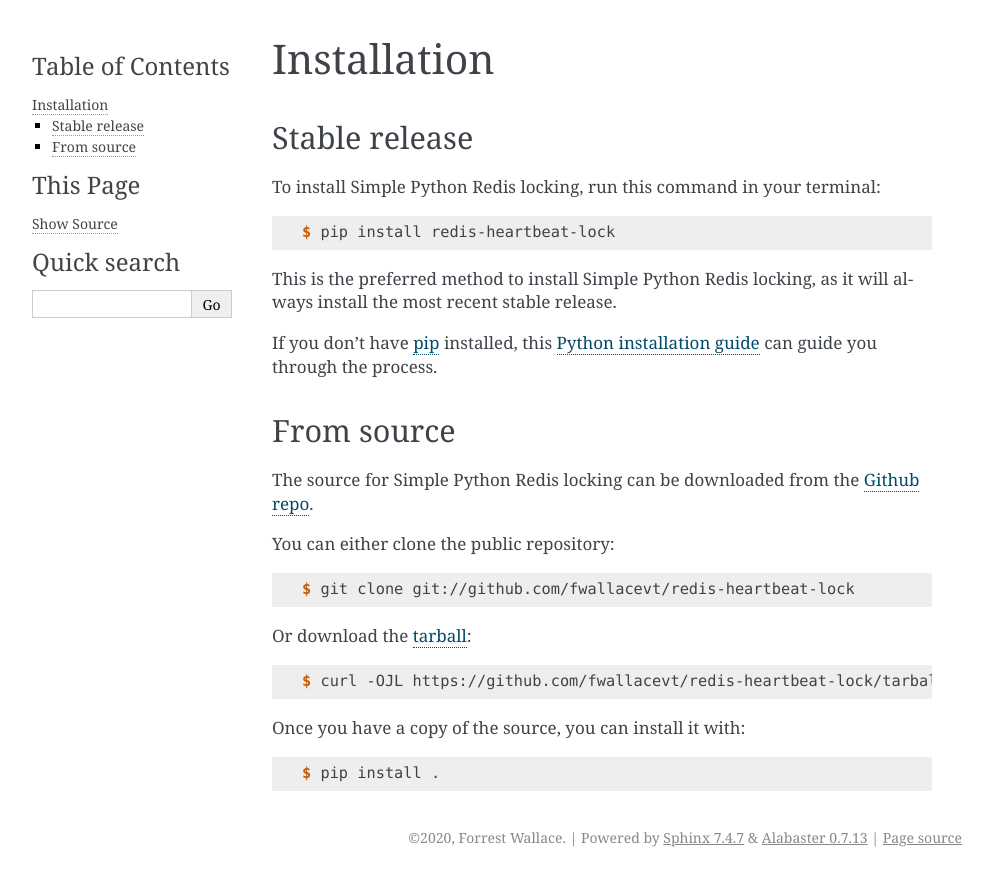
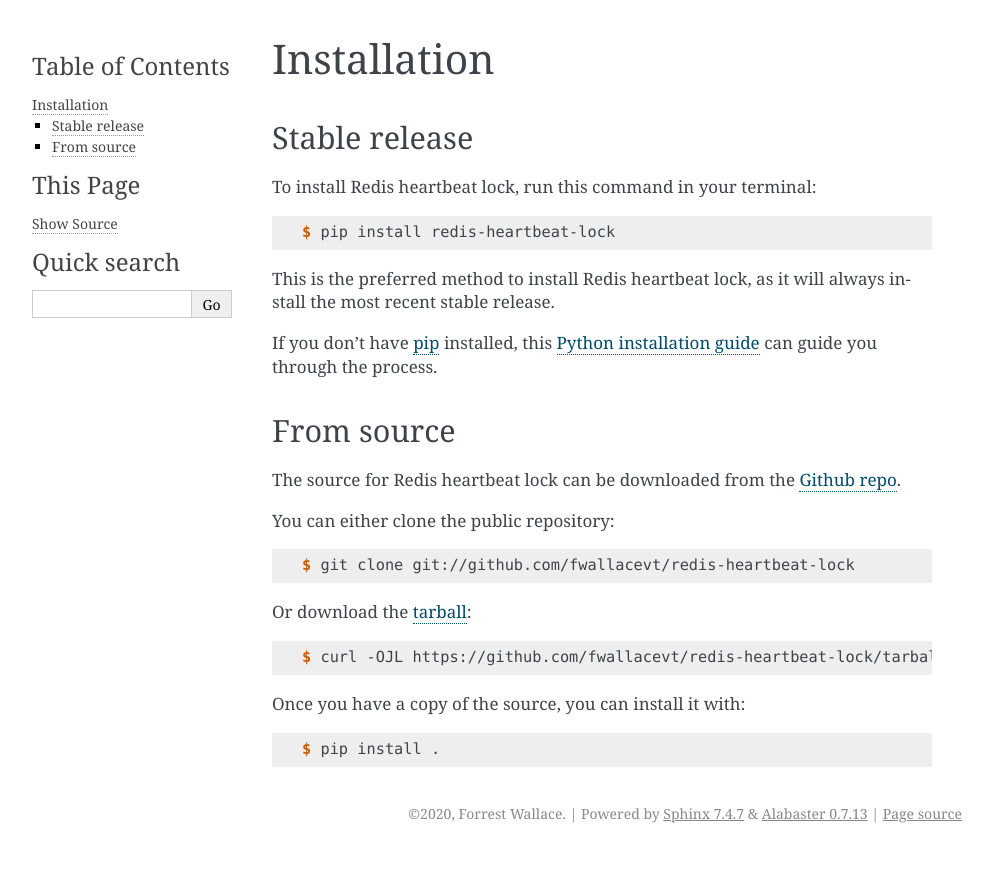
Before and after one commit to fwallacevt/redis-heartbeat-lock, a Sphinx documentation site: the page built from docs/installation.rst, in a window 1280 px wide. Shown: the top 886 px of the page, without its empty margins (148-1141 px from the left). Built offline with Sphinx 7.4.7, drawn with Linux system fonts in a browser that asks for light colours; pages that are not in the unit, such as notebooks, are missing from menus; the version number is read from the project's files by our own code.

Commit message:
More renaming

```diff
--- a/README.rst
+++ b/README.rst
@@ -1,5 +1,5 @@
 ==================
-Simple Python Redis locking
+Redis heartbeat lock
 ==================
 
 Basic Redis locking mechanism, implemented as an asynchronous context manager. Allows the caller to hold a lock, with a specified heartbeat, while doing a chunk of work.
--- a/docs/conf.py
+++ b/docs/conf.py
@@ -51,7 +51,7 @@ source_suffix = [".rst", ".md"]
 master_doc = "index"
 
 # General information about the project.
-project = "Simple Python Redis locking"
+project = "Redis heartbeat lock"
 copyright = "2020, Forrest Wallace"
 author = "Forrest Wallace"
 
@@ -132,7 +132,7 @@ latex_documents = [
     (
         master_doc,
         "redis-heartbeat-lock.tex",
-        "Simple Python Redis locking Documentation",
+        "Redis heartbeat lock Documentation",
         "Forrest Wallace",
         "manual",
     ),
@@ -147,7 +147,7 @@ man_pages = [
     (
         master_doc,
         "redis-heartbeat-lock",
-        "Simple Python Redis locking Documentation",
+        "Redis heartbeat lock Documentation",
         [author],
         1,
     )
@@ -163,7 +163,7 @@ texinfo_documents = [
     (
         master_doc,
         "redis-heartbeat-lock",
-        "Simple Python Redis locking Documentation",
+        "Redis heartbeat lock Documentation",
         author,
         "redis-heartbeat-lock",
         "One line description of project.",
--- a/docs/index.rst
+++ b/docs/index.rst
@@ -1,4 +1,4 @@
-Welcome to Simple Python Redis locking's documentation!
+Welcome to Redis heartbeat lock's documentation!
 ======================================
 
 .. toctree::
--- a/docs/installation.rst
+++ b/docs/installation.rst
@@ -8,13 +8,13 @@ Installation
 Stable release
 --------------
 
-To install Simple Python Redis locking, run this command in your terminal:
+To install Redis heartbeat lock, run this command in your terminal:
 
 .. code-block:: console
 
     $ pip install redis-heartbeat-lock
 
-This is the preferred method to install Simple Python Redis locking, as it will always install the most recent stable release.
+This is the preferred method to install Redis heartbeat lock, as it will always install the most recent stable release.
 
 If you don't have `pip`_ installed, this `Python installation guide`_ can guide
 you through the process.
@@ -26,7 +26,7 @@ you through the process.
 From source
 -----------
 
-The source for Simple Python Redis locking can be downloaded from the `Github repo`_.
+The source for Redis heartbeat lock can be downloaded from the `Github repo`_.
 
 You can either clone the public repository:
 
--- a/docs/usage.rst
+++ b/docs/usage.rst
@@ -2,6 +2,6 @@
 Usage
 =====
 
-To use Simple Python Redis locking in a project::
+To use Redis heartbeat lock in a project::
 
     import redis-heartbeat-lock
--- a/pyproject.toml
+++ b/pyproject.toml
@@ -3,7 +3,7 @@
 name = "redis-heartbeat-lock"
 version = "0.1.7"
 homepage = "https://github.com/fwallacevt/redis-heartbeat-lock"
-description = "Top-level package for Simple Python Redis locking."
+description = "Top-level package for Redis heartbeat lock."
 authors = ["Forrest Wallace <forrest.wallace.vt@gmail.com>"]
 readme = "README.rst"
 license =  "MIT"
--- a/redis-heartbeat-lock/__init__.py
+++ b/redis-heartbeat-lock/__init__.py
@@ -1,4 +1,4 @@
-"""Top-level package for Simple Python Redis locking."""
+"""Top-level package for Redis heartbeat lock."""
 
 __author__ = """Forrest Wallace"""
 __email__ = "forrest.wallace.vt@gmail.com"
```
Also changed, not shown: .github/ISSUE_TEMPLATE.md.
